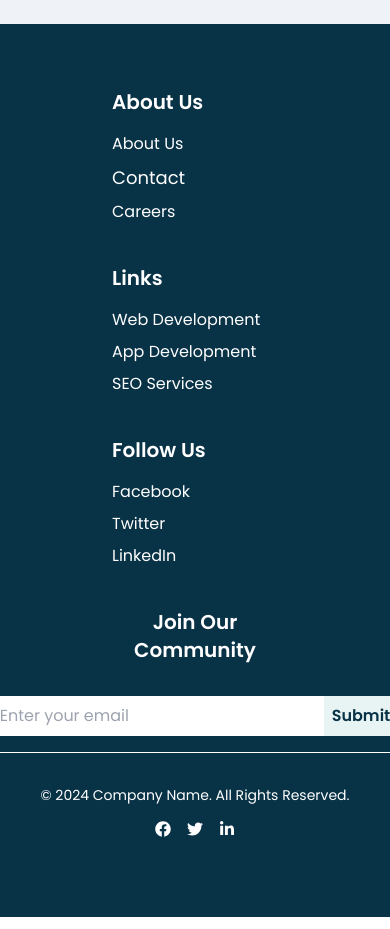
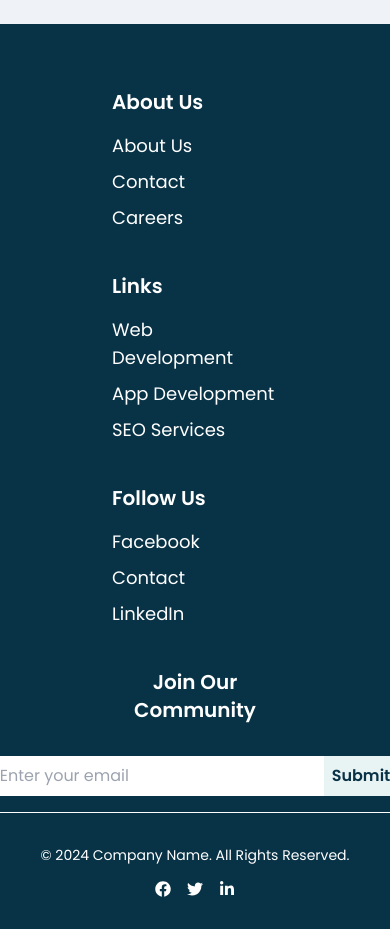
Before and after one commit to KausarAhmadTasin/book-it, a Next.js app: page / in a window 390 px wide. Shown: the part 6220-7149 px from the top of the page. Built offline with nearby package versions, Linux system fonts and the light colour scheme; no server answers; the database is empty.

Commit message:
add some animation

```diff
--- a/src/components/shared/Footer/Footer.jsx
+++ b/src/components/shared/Footer/Footer.jsx
@@ -7,26 +7,66 @@ const Footer = () => {
   <div className="container mx-auto px-28 grid grid-cols-1 sm:grid-cols-2 md:grid-cols-4 gap-8">
     <div>
       <h3 className="text-xl font-semibold mb-4">About Us</h3>
-      <p className="mb-2">About Us</p>
+      <Link href="">
+        <p className="mb-2 cursor-pointer text-lg lg:mr-56 relative group">
+         About Us
+          <span className="absolute left-0 bottom-0 h-[2px] w-0 bg-[#E9F3F4] transition-all duration-300 group-hover:w-full group-hover:h-[3px] "></span>
+        </p>
+      </Link>
       <Link href="/contact">
         <p className="mb-2 cursor-pointer text-lg lg:mr-60 relative group">
           Contact
           <span className="absolute left-0 bottom-0 h-[2px] w-0 bg-[#E9F3F4] transition-all duration-300 group-hover:w-full group-hover:h-[3px] "></span>
         </p>
       </Link>
-      <p className="mb-2">Careers</p>
+      <Link href="">
+        <p className="mb-2 cursor-pointer text-lg lg:mr-60 relative group">
+        Careers
+          <span className="absolute left-0 bottom-0 h-[2px] w-0 bg-[#E9F3F4] transition-all duration-300 group-hover:w-full group-hover:h-[3px] "></span>
+        </p>
+      </Link>
     </div>
     <div>
       <h3 className="text-xl font-semibold mb-4">Links</h3>
-      <p className="mb-2">Web Development</p>
-      <p className="mb-2">App Development</p>
-      <p className="mb-2">SEO Services</p>
+      <Link href="">
+        <p className="mb-2 cursor-pointer text-lg lg:mr-36 relative group">
+        Web Development
+          <span className="absolute left-0 bottom-0 h-[2px] w-0 bg-[#E9F3F4] transition-all duration-300 group-hover:w-full group-hover:h-[3px] "></span>
+        </p>
+      </Link>
+      <Link href="/contact">
+        <p className="mb-2 cursor-pointer text-lg lg:mr-36 relative group">
+        App Development
+          <span className="absolute left-0 bottom-0 h-[2px] w-0 bg-[#E9F3F4] transition-all duration-300 group-hover:w-full group-hover:h-[3px] "></span>
+        </p>
+      </Link>
+      <Link href="/contact">
+        <p className="mb-2 cursor-pointer text-lg lg:mr-44 relative group">
+        SEO Services
+          <span className="absolute left-0 bottom-0 h-[2px] w-0 bg-[#E9F3F4] transition-all duration-300 group-hover:w-full group-hover:h-[3px] "></span>
+        </p>
+      </Link>
     </div>
     <div>
       <h3 className="text-xl font-semibold mb-4">Follow Us</h3>
-      <p className="mb-2">Facebook</p>
-      <p className="mb-2">Twitter</p>
-      <p className="mb-2">LinkedIn</p>
+      <Link href="">
+        <p className="mb-2 cursor-pointer text-lg lg:mr-56 relative group">
+        Facebook
+          <span className="absolute left-0 bottom-0 h-[2px] w-0 bg-[#E9F3F4] transition-all duration-300 group-hover:w-full group-hover:h-[3px] "></span>
+        </p>
+      </Link>
+      <Link href="">
+        <p className="mb-2 cursor-pointer text-lg lg:mr-60 relative group">
+          Contact
+          <span className="absolute left-0 bottom-0 h-[2px] w-0 bg-[#E9F3F4] transition-all duration-300 group-hover:w-full group-hover:h-[3px] "></span>
+        </p>
+      </Link>
+      <Link href="">
+        <p className="mb-2 cursor-pointer text-lg lg:mr-60 relative group">
+        LinkedIn
+          <span className="absolute left-0 bottom-0 h-[2px] w-0 bg-[#E9F3F4] transition-all duration-300 group-hover:w-full group-hover:h-[3px] "></span>
+        </p>
+      </Link>
     </div>
     <div className="text-center md:text-left">
       <h3 className="text-xl font-semibold mb-4 ">Join Our Community</h3>
```
